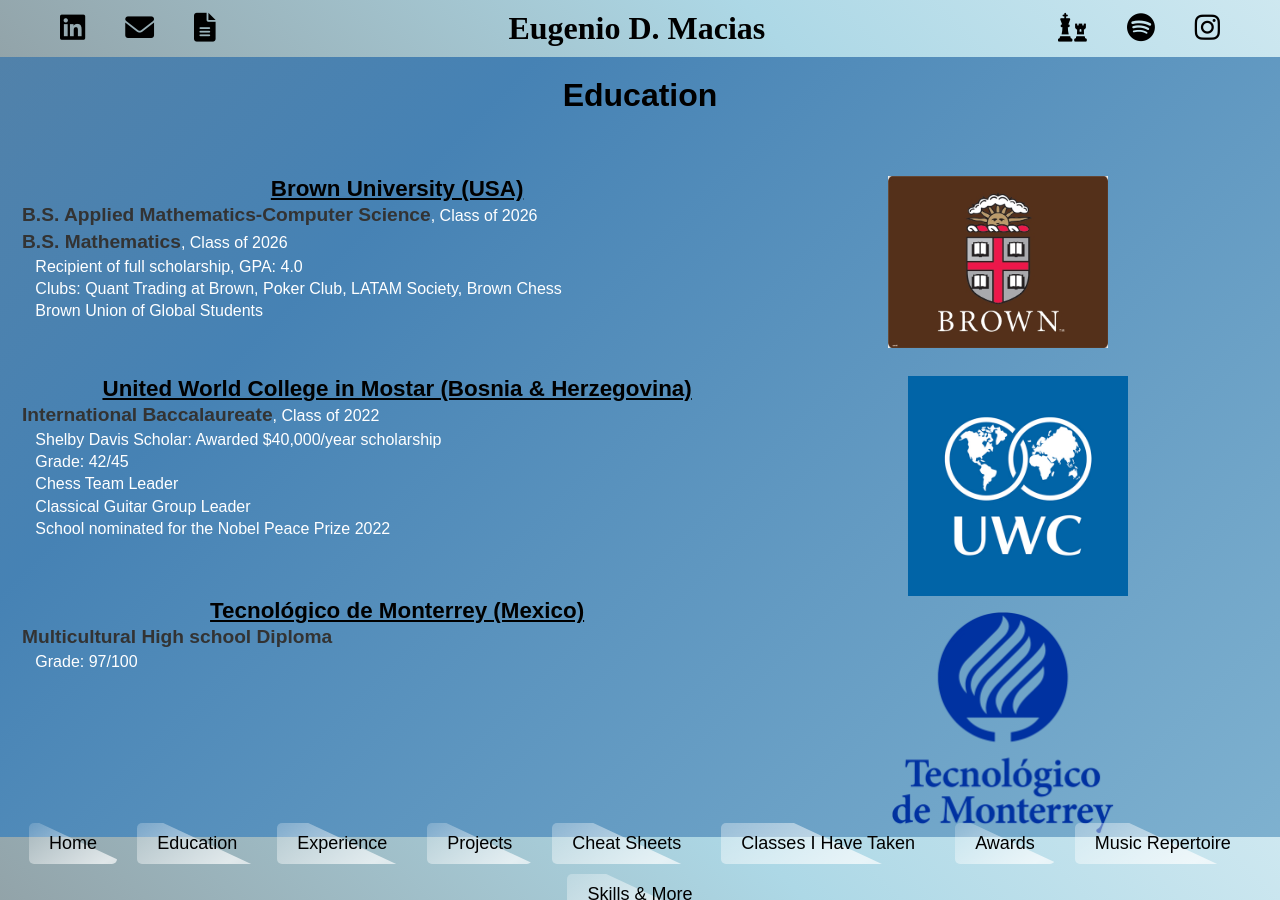
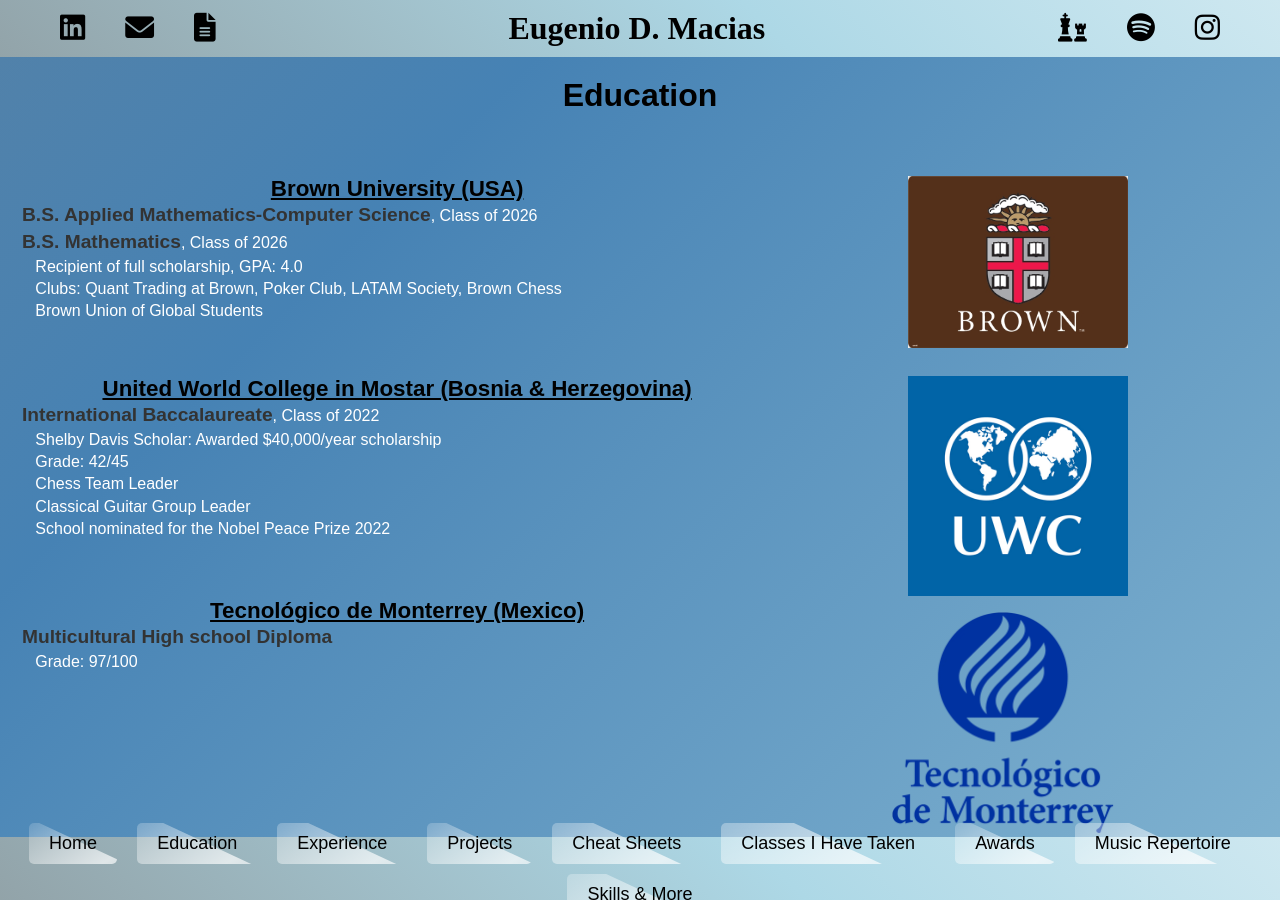
Before and after one commit to xXElGenio0203Xx/eugenio-macias.github.io, a Jekyll site: the page built from education.md, in a window 1280 px wide. Built offline with Jekyll 4.4.1, drawn with Linux system fonts in a browser that asks for light colours; some web fonts are replaced.

Commit message:
Update education.md

```diff
--- a/education.md
+++ b/education.md
@@ -25,7 +25,7 @@ title: Education
 
     </td>
     <td style="vertical-align:top; text-align:right;">
-      <img src="{{ site.baseurl }}/assets/images/Brown_Logo.jpeg" alt="Brown University Logo" style="width:220px; height:auto; margin-right: 150px;">
+      <img src="{{ site.baseurl }}/assets/images/Brown_Logo.jpeg" alt="Brown University Logo" style="width:220px; height:auto; margin-right: 130px;">
     </td>
   </tr>
   <tr>
```
